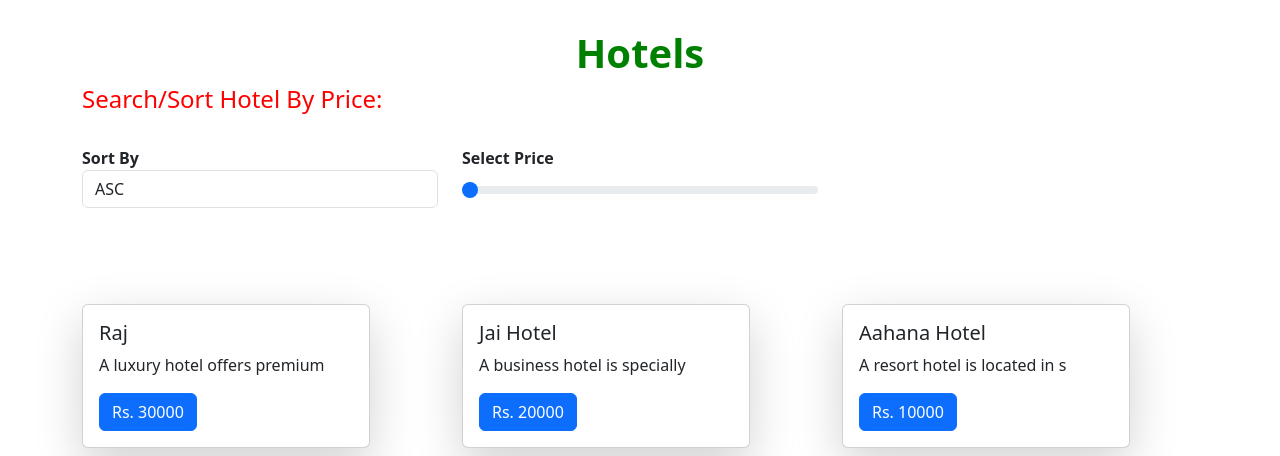
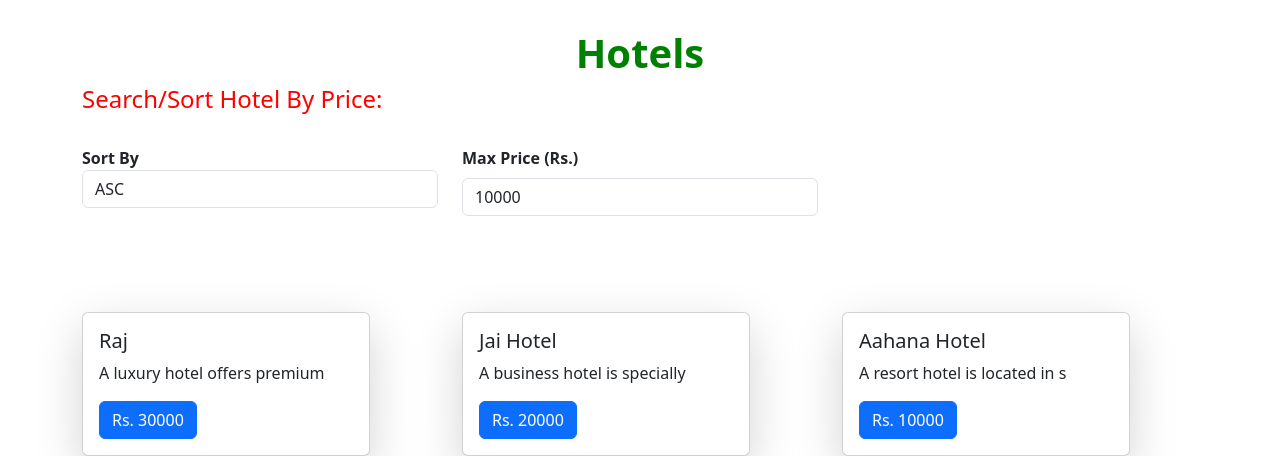
Before and after one commit to iamrajvardhanmall/Django-Full-stack-Projects, a Django app: page / in a window 1280 px wide. Shown: the top 456 px of the page. Run offline with Django 5.2, Linux system fonts and the light colour scheme; data comes from the database, SQL or seed files in the repository.

Commit message:
Integer input filter

```diff
--- a/hotel_search/home/templates/home.html
+++ b/hotel_search/home/templates/home.html
@@ -35,9 +35,9 @@
                 </select>
             </div>
             <div class="col-md-4">
-                <label for="customRange3" class="form-label"><strong>Select Price</strong></label>
-                <input type="range" class="form-range" @change="priceChange($event)" min="1000" max="10000" step="100"
-                    id="customRange3">
+                <label for="priceInput" class="form-label"><strong>Max Price (Rs.)</strong></label>
+                <input type="number" class="form-control" v-model.number="selectedPrice" @change="priceChange($event)"
+                    min="1000" max="10000" placeholder="Enter price" id="priceInput">
             </div>
         </div>
         <div class="row mt-5 pt-5">
@@ -64,7 +64,8 @@
             data: {
                 message: 'Hello Django Hotel App!',
                 hotels: [],
-                selectedSort: 'asc', // Default sorting option
+                selectedSort: 'asc',
+                selectedPrice: 10000,
             },
             methods: {
                 getGFG(sort = '', amount = '') {
@@ -77,10 +78,10 @@
                         });
                 },
                 sortBy(e) {
-                    this.getGFG(sort = this.selectedSort);
+                    this.getGFG(this.selectedSort, this.selectedPrice);
                 },
                 priceChange(e) {
-                    this.getGFG(' ', amount = e.target.value, ' ');
+                    this.getGFG(this.selectedSort, this.selectedPrice);
                 },
 
             },
```
